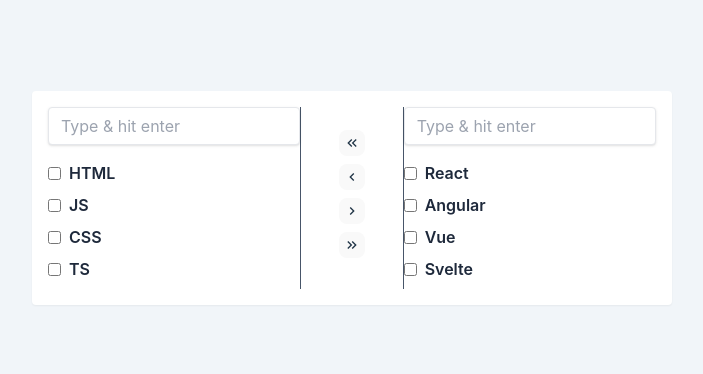
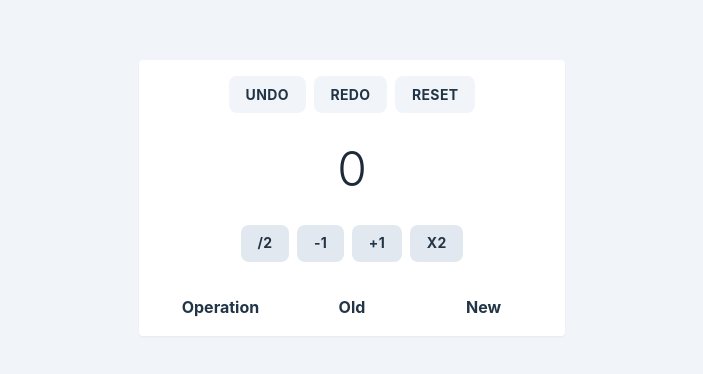
Before and after one commit to amitasaurus/coding-practice, a React (Vite) app: page / in a window 1280 px wide. Shown: the part 202-576 px from the top of the page, without its empty margins (288-991 px from the left). Built offline with nearby package versions, Linux system fonts and the light colour scheme.

Commit message:
Simple counter with action log and undo, redo functions

```diff
--- a/src/App.tsx
+++ b/src/App.tsx
@@ -1,12 +1,12 @@
 import { useEffect } from 'react';
 import './App.css';
-import TransferListPage from './pages/transfer-list';
+import UCounterPage from './pages/undoable-counter';
 
 function App() {
   useEffect(() => {}, []);
   return (
     <>
-      <TransferListPage />
+      <UCounterPage />
     </>
   );
 }
--- /dev/null
+++ b/src/components/UndoableCounter.tsx
@@ -0,0 +1,190 @@
+import React, { useState } from 'react';
+import ButtonPrimitive from './Button';
+import cn from '../utils/cn';
+
+interface ButtonProps extends React.ButtonHTMLAttributes<HTMLButtonElement> {
+  children: React.ReactNode;
+}
+
+type Props = {};
+
+type TOperation = {
+  operation: string;
+  old: number;
+  new: number;
+};
+
+enum EAction {
+  UNDO,
+  REDO,
+}
+
+function Button({ children, className, ...props }: ButtonProps) {
+  return (
+    <ButtonPrimitive
+      {...props}
+      className={cn(
+        'text-sm font-bold tracking-wide uppercase hover:bg-indigo-500 hover:text-white bg-slate-100',
+        className
+      )}
+    >
+      {children}
+    </ButtonPrimitive>
+  );
+}
+
+export default function UndoableCounter({}: Props) {
+  const [result, setResult] = useState(0);
+  const [cursor, setCursor] = useState<number | null>(null);
+  const [history, setHistory] = useState<Array<TOperation>>([]);
+  const [deletedHistory, setDeletedHistory] = useState<Array<TOperation>>([]);
+
+  function resetCounter() {
+    setHistory([]);
+    setCursor(null);
+    setResult(0);
+  }
+  function handleHistory(action: EAction) {
+    let currentHistory: TOperation | undefined;
+    let cursorPos = cursor;
+    let historyClone = [...history];
+    let deletedHistoryClone = [...deletedHistory];
+    switch (action) {
+      case EAction.UNDO:
+        if (history.length === 0) return;
+        if (!cursorPos) cursorPos = 0;
+        currentHistory = historyClone.shift();
+        setHistory(historyClone);
+        if (currentHistory) {
+          deletedHistoryClone.push(currentHistory);
+          setResult(currentHistory?.old);
+          setDeletedHistory(deletedHistoryClone.reverse());
+        }
+        break;
+      case EAction.REDO:
+        if (deletedHistory.length === 0) return;
+        const restoreHistory = deletedHistoryClone.shift();
+        if (restoreHistory) {
+          historyClone.unshift(restoreHistory);
+          setResult(restoreHistory?.new);
+        }
+        setHistory(historyClone);
+        setDeletedHistory(deletedHistoryClone);
+        break;
+      default:
+        break;
+    }
+  }
+  function handleMath(operation: string) {
+    switch (operation) {
+      case '/2':
+        setHistory(
+          [
+            ...history,
+            ...[
+              {
+                operation: '/2',
+                old: result,
+                new: result / 2,
+              },
+            ],
+          ].reverse()
+        );
+        setResult(result / 2);
+        break;
+      case '-1':
+        setHistory(
+          [
+            ...history,
+            ...[
+              {
+                operation: '-1',
+                old: result,
+                new: result - 1,
+              },
+            ],
+          ].reverse()
+        );
+        setResult(result - 1);
+        break;
+      case '+1':
+        setHistory(
+          [
+            ...history,
+            ...[
+              {
+                operation: '+1',
+                old: result,
+                new: result + 1,
+              },
+            ],
+          ].reverse()
+        );
+        setResult(result + 1);
+        break;
+      case 'x2':
+        setHistory(
+          [
+            ...history,
+            ...[
+              {
+                operation: 'x2',
+                old: result,
+                new: result * 2,
+              },
+            ],
+          ].reverse()
+        );
+        setResult(result * 2);
+        break;
+      default:
+        break;
+    }
+  }
+  return (
+    <div className="w-1/3 p-4 bg-white rounded shadow-sm">
+      <div className="flex items-center justify-center">
+        <Button onClick={() => handleHistory(EAction.UNDO)}>Undo</Button>
+        <Button className="mx-2" onClick={() => handleHistory(EAction.REDO)}>
+          Redo
+        </Button>
+        <Button onClick={resetCounter}>Reset</Button>
+      </div>
+      <div className="my-8 text-5xl font-light text-center text-slate-800">
+        {result}
+      </div>
+      <div className="flex items-center justify-center">
+        <Button className="bg-slate-200" onClick={() => handleMath('/2')}>
+          /2
+        </Button>
+        <Button className="ml-2 bg-slate-200" onClick={() => handleMath('-1')}>
+          -1
+        </Button>
+        <Button className="mx-2 bg-slate-200" onClick={() => handleMath('+1')}>
+          +1
+        </Button>
+        <Button className="bg-slate-200" onClick={() => handleMath('x2')}>
+          x2
+        </Button>
+      </div>
+      <table className="w-full mt-8 table-fixed">
+        <thead>
+          <tr>
+            <th>Operation</th>
+            <th>Old</th>
+            <th>New</th>
+          </tr>
+        </thead>
+        <tbody>
+          {history.map((e, i) => (
+            <tr key={i}>
+              <td>{e.operation}</td>
+              <td>{e.old}</td>
+              <td>{e.new}</td>
+            </tr>
+          ))}
+        </tbody>
+      </table>
+    </div>
+  );
+}
--- /dev/null
+++ b/src/pages/undoable-counter.tsx
@@ -0,0 +1,11 @@
+import UndoableCounter from '../components/UndoableCounter';
+
+type Props = {};
+
+export default function page({}: Props) {
+  return (
+    <div className="flex items-center justify-center w-screen min-h-screen bg-slate-100">
+      <UndoableCounter />
+    </div>
+  );
+}
```
